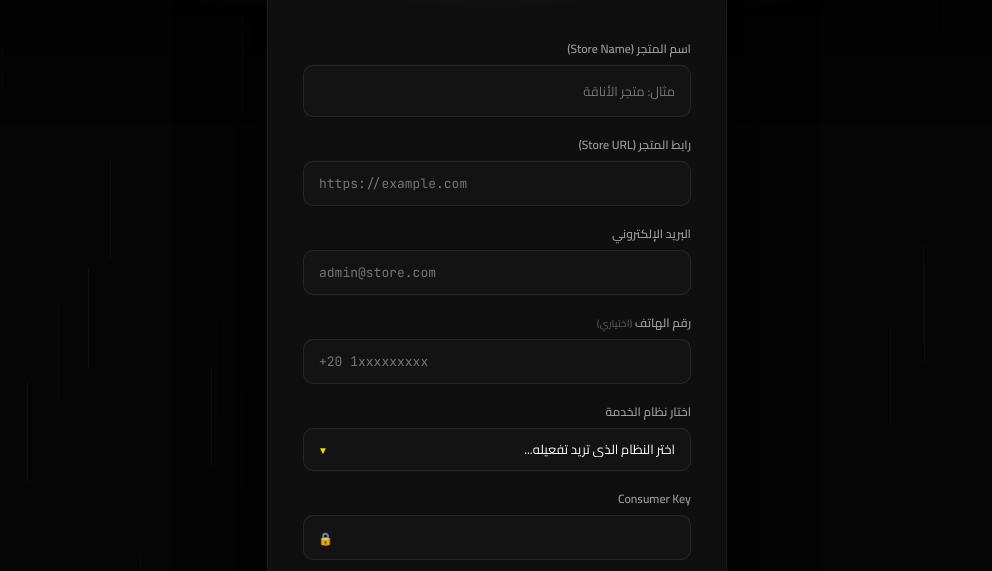
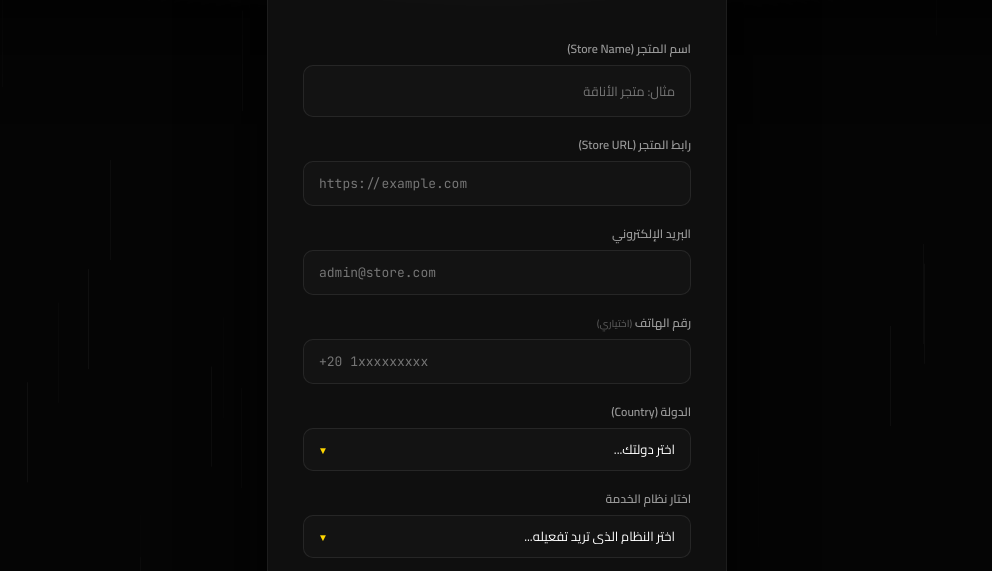
Before and after one commit to autometos-astrapy/onboarding, a plain HTML site: page index.html in a window 1280 px wide. Shown: the part 157-728 px from the top of the page, without its empty margins (143-1135 px from the left). Drawn offline with Linux system fonts and the light colour scheme; a web font is replaced by a local one.

Commit message:
Enhance form with country selection and scrollbar fixes
Added country selection to the form and adjusted scrollbar styles for better alignment with right-to-left languages.

```diff
--- a/index.html
+++ b/index.html
@@ -20,6 +20,7 @@
             border-radius: 5px;
         }
 
+        /* جعل الشريط على اليسار يتطلب ضبط الـ HTML كما فعلنا بالأسفل */
         ::-webkit-scrollbar-thumb {
             background: linear-gradient(to bottom, #b88a00, #8a6d3b);
             border-radius: 5px;
@@ -48,6 +49,12 @@
 
         * { box-sizing: border-box; outline: none; }
 
+        /* الإصلاح هنا: التمرير يتم على مستوى الـ HTML ليظهر الشريط يساراً */
+        html {
+            height: 100%;
+            overflow-y: auto; /* هذا يجبر الشريط ليكون في الجهة الصحيحة للغة (يسار) */
+        }
+
         body {
             margin: 0;
             min-height: 100vh;
@@ -56,9 +63,9 @@
             align-items: center;
             font-family: 'Cairo', sans-serif;
             background-color: var(--bg-deep);
-            overflow-y: auto; /* تغيير من hidden إلى auto */
             position: relative;
             padding: 20px;
+            /* تمت إزالة overflow-y من هنا */
         }
 
         /* =========================================
@@ -212,7 +219,7 @@
             cursor: pointer;
         }
 
-        /* تغيير لون الخلفية للخيارات (لأن الخيارات لا تقبل الشفافية في معظم المتصفحات) */
+        /* تغيير لون الخلفية للخيارات */
         select option {
             background: #111;
             color: #fff;
@@ -331,6 +338,87 @@
             </div>
 
             <div class="input-group">
+                <label>الدولة (Country)</label>
+                <div class="input-wrapper" style="position:relative;">
+                    <select id="country" required>
+                        <option value="" disabled selected>اختر دولتك...</option>
+
+                        <option value="AU">🇦🇺 أستراليا</option>
+                        <option value="DE">🇩🇪 ألمانيا</option>
+                        <option value="IE">🇮🇪 أيرلندا</option>
+
+                        <option value="ES">🇪🇸 إسبانيا</option>
+                        <option value="ID">🇮🇩 إندونيسيا</option>
+                        <option value="IT">🇮🇹 إيطاليا</option>
+
+                        <option value="JO">🇯🇴 الأردن</option>
+                        <option value="AE">🇦🇪 الإمارات</option>
+                        <option value="BH">🇧🇭 البحرين</option>
+                        <option value="BR">🇧🇷 البرازيل</option>
+                        <option value="PT">🇵🇹 البرتغال</option>
+                        <option value="DZ">🇩🇿 الجزائر</option>
+                        <option value="DK">🇩🇰 الدنمارك</option>
+                        <option value="SA">🇸🇦 السعودية</option>
+                        <option value="SD">🇸🇩 السودان</option>
+                        <option value="SE">🇸🇪 السويد</option>
+                        <option value="SO">🇸🇴 الصومال</option>
+                        <option value="CN">🇨🇳 الصين</option>
+                        <option value="IQ">🇮🇶 العراق</option>
+                        <option value="KW">🇰🇼 الكويت</option>
+                        <option value="MA">🇲🇦 المغرب</option>
+                        <option value="MX">🇲🇽 المكسيك</option>
+                        <option value="UK">🇬🇧 المملكة المتحدة</option>
+                        <option value="NO">🇳🇴 النرويج</option>
+                        <option value="AT">🇦🇹 النمسا</option>
+                        <option value="IN">🇮🇳 الهند</option>
+                        <option value="US">🇺🇸 الولايات المتحدة</option>
+                        <option value="JP">🇯🇵 اليابان</option>
+                        <option value="YE">🇾🇪 اليمن</option>
+
+                        <option value="PK">🇵🇰 باكستان</option>
+                        <option value="BE">🇧🇪 بلجيكا</option>
+                        <option value="PL">🇵🇱 بولندا</option>
+
+                        <option value="TR">🇹🇷 تركيا</option>
+                        <option value="TN">🇹🇳 تونس</option>
+
+                        <option value="KM">🇰🇲 جزر القمر</option>
+                        <option value="ZA">🇿🇦 جنوب إفريقيا</option>
+                        <option value="DJ">🇩🇯 جيبوتي</option>
+
+                        <option value="RU">🇷🇺 روسيا</option>
+
+                        <option value="SG">🇸🇬 سنغافورة</option>
+                        <option value="SY">🇸🇾 سوريا</option>
+                        <option value="CH">🇨🇭 سويسرا</option>
+
+                        <option value="OM">🇴🇲 عمان</option>
+
+                        <option value="FR">🇫🇷 فرنسا</option>
+                        <option value="PS">🇵🇸 فلسطين</option>
+
+                        <option value="QA">🇶🇦 قطر</option>
+
+                        <option value="CA">🇨🇦 كندا</option>
+                        <option value="KR">🇰🇷 كوريا الجنوبية</option>
+
+                        <option value="LB">🇱🇧 لبنان</option>
+                        <option value="LY">🇱🇾 ليبيا</option>
+
+                        <option value="MY">🇲🇾 ماليزيا</option>
+                        <option value="EG">🇪🇬 مصر</option>
+                        <option value="MR">🇲🇷 موريتانيا</option>
+
+                        <option value="NZ">🇳🇿 نيوزيلندا</option>
+
+                        <option value="NL">🇳🇱 هولندا</option>
+
+                    </select>
+                    <div class="select-arrow">▼</div>
+                </div>
+            </div>
+
+            <div class="input-group">
                 <label>اختار نظام الخدمة</label>
                 <div class="input-wrapper" style="position:relative;">
                     <select id="serviceType" required>
@@ -376,8 +464,7 @@
     </div>
 
     <script>
-        // --- 1. إعدادات الربط - هام جداً ---
-        // استبدل النص بالأسفل برابط الويب هوك الخاص بك من n8n
+        // --- 1. إعدادات الربط ---
         const N8N_WEBHOOK_URL = 'https://testforli.app.n8n.cloud/webhook/16b53ae1-b8b6-4cf4-9863-2b4b6a4c462f';
 
         // --- 2. إعدادات المطر ---
@@ -444,7 +531,7 @@
             });
         });
 
-        // --- 4. الإرسال الفعلي (The Fetch Engine) ---
+        // --- 4. الإرسال الفعلي ---
         const form = document.getElementById('astrapyForm');
 
         form.addEventListener('submit', async (e) => {
@@ -452,18 +539,17 @@
             const btn = document.querySelector('.submit-btn');
             const originalText = btn.innerText;
 
-            // حالة التحميل
             btn.innerText = "ESTABLISHING CONNECTION...";
             btn.disabled = true;
             btn.style.opacity = "0.7";
             btn.style.cursor = "wait";
 
-            // جمع البيانات
             const formData = {
                 store_name: document.getElementById('storeName').value,
                 store_url: document.getElementById('storeUrl').value,
                 email: document.getElementById('email').value,
                 phone: document.getElementById('phone').value,
+                country: document.getElementById('country').value,
                 service_type: document.getElementById('serviceType').value,
                 consumer_key: document.getElementById('consumerKey').value,
                 consumer_secret: document.getElementById('consumerSecret').value,
@@ -471,7 +557,6 @@
             };
 
             try {
-                // إرسال البيانات إلى n8n
                 const response = await fetch(N8N_WEBHOOK_URL, {
                     method: 'POST',
                     headers: { 'Content-Type': 'application/json' },
@@ -479,13 +564,11 @@
                 });
 
                 if (response.ok) {
-                    // نجاح الاتصال
                     btn.innerText = "ACTIVATED SUCCESSFULLY ✅";
                     btn.style.background = "#28a745";
                     btn.style.boxShadow = "0 0 20px rgba(40, 167, 69, 0.4)";
                     btn.style.opacity = "1";
 
-                    // إعادة تعيين النموذج بعد ثانيتين
                     setTimeout(() => {
                          btn.innerText = originalText;
                          btn.style.background = "";
@@ -499,10 +582,9 @@
                 }
 
             } catch (error) {
-                // فشل الاتصال
                 console.error("Submission Error:", error);
                 btn.innerText = "CONNECTION FAILED ⚠";
-                btn.style.background = "#dc3545"; // أحمر
+                btn.style.background = "#dc3545";
                 btn.style.boxShadow = "0 0 20px rgba(220, 53, 69, 0.4)";
                 btn.style.opacity = "1";
 
```
